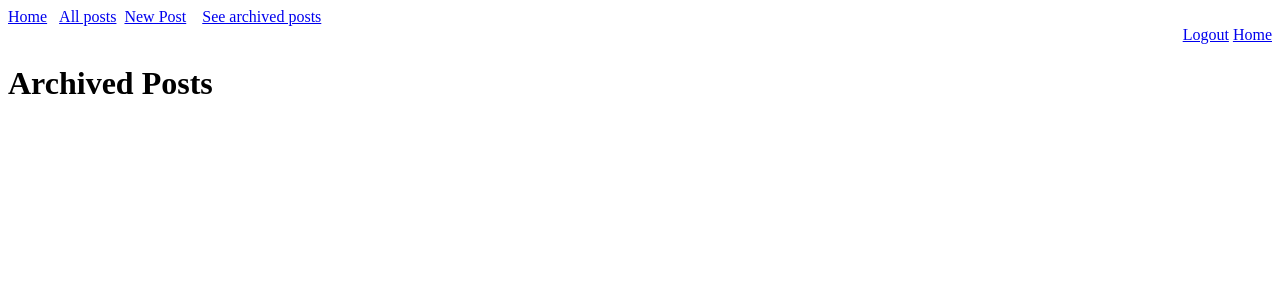
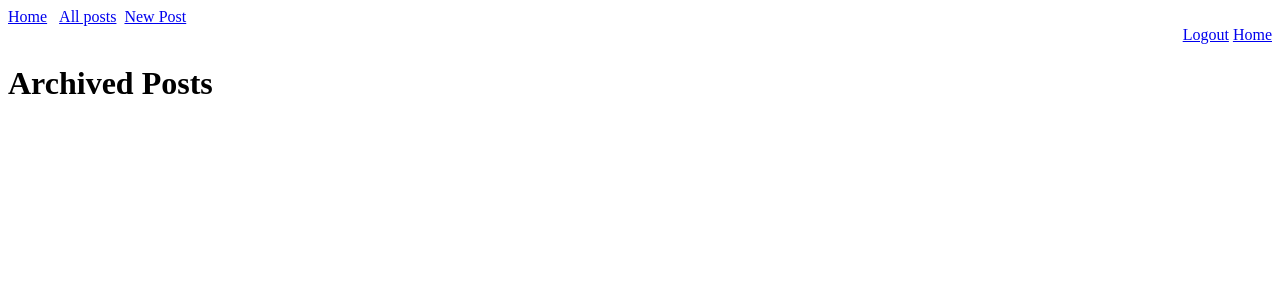
Before and after one commit to PaulC2017/blogz, a Flask app: page /archives in a window 1280 px wide. Shown: the top 300 px of the page. Run offline with Flask 2, Linux system fonts and the light colour scheme; the visitor is signed in with stand-in values (Sample User, id 1); data that the repository does not hold is empty.

Commit message:
removed archive reference on home page

```diff
--- a/templates/base.html
+++ b/templates/base.html
@@ -15,7 +15,7 @@
 
 <body>
     <div>
-        <a href='/'>Home</a> &nbsp;&nbsp;<a href='/Blog'>All posts</a>&nbsp;&nbsp;<a href='/newpost'>New Post</a> &nbsp;&nbsp; <a href='/archives'>See archived posts</a>
+        <a href='/'>Home</a> &nbsp;&nbsp;<a href='/Blog'>All posts</a>&nbsp;&nbsp;<a href='/newpost'>New Post</a>
     </div>
 
     <div style="text-align:right">
```
